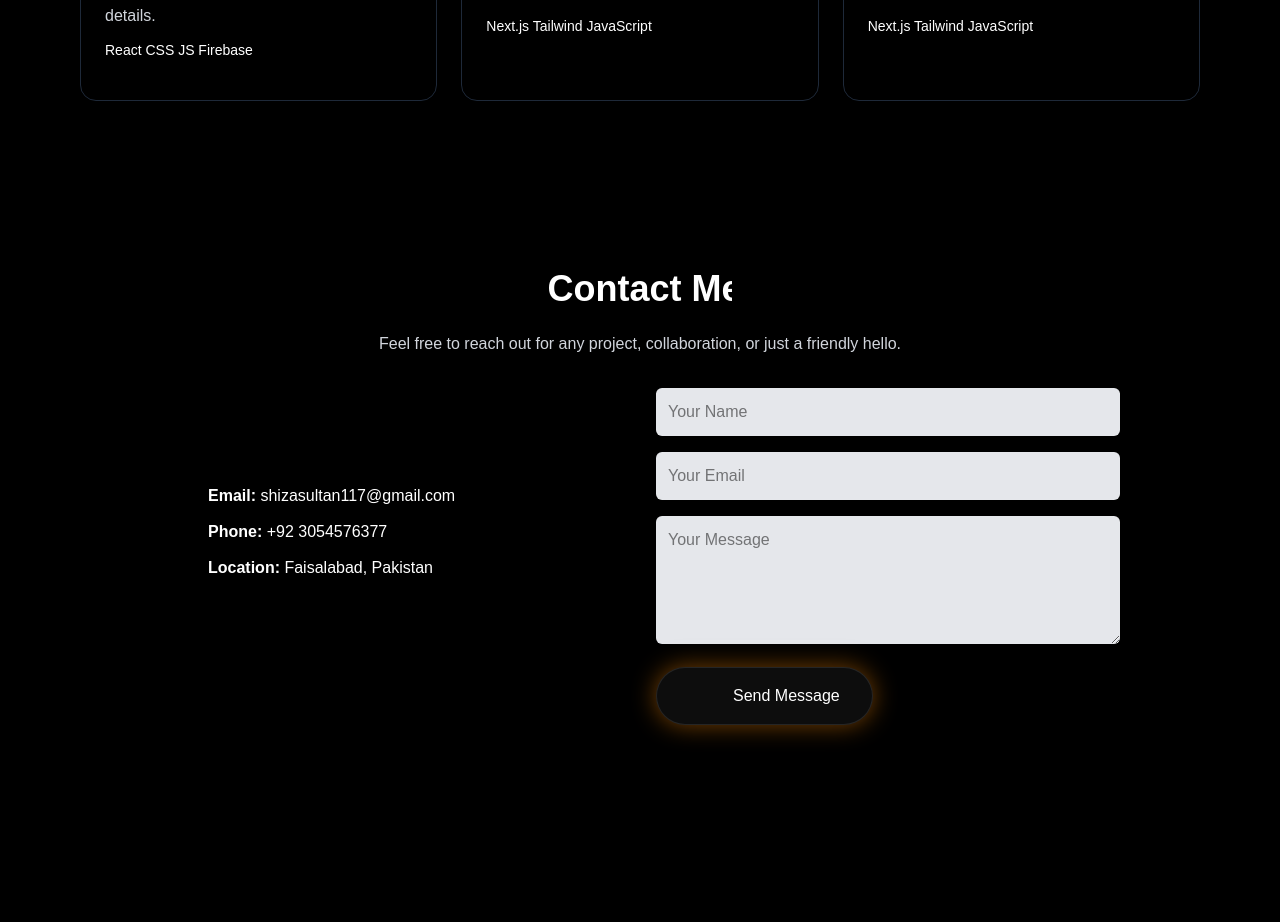
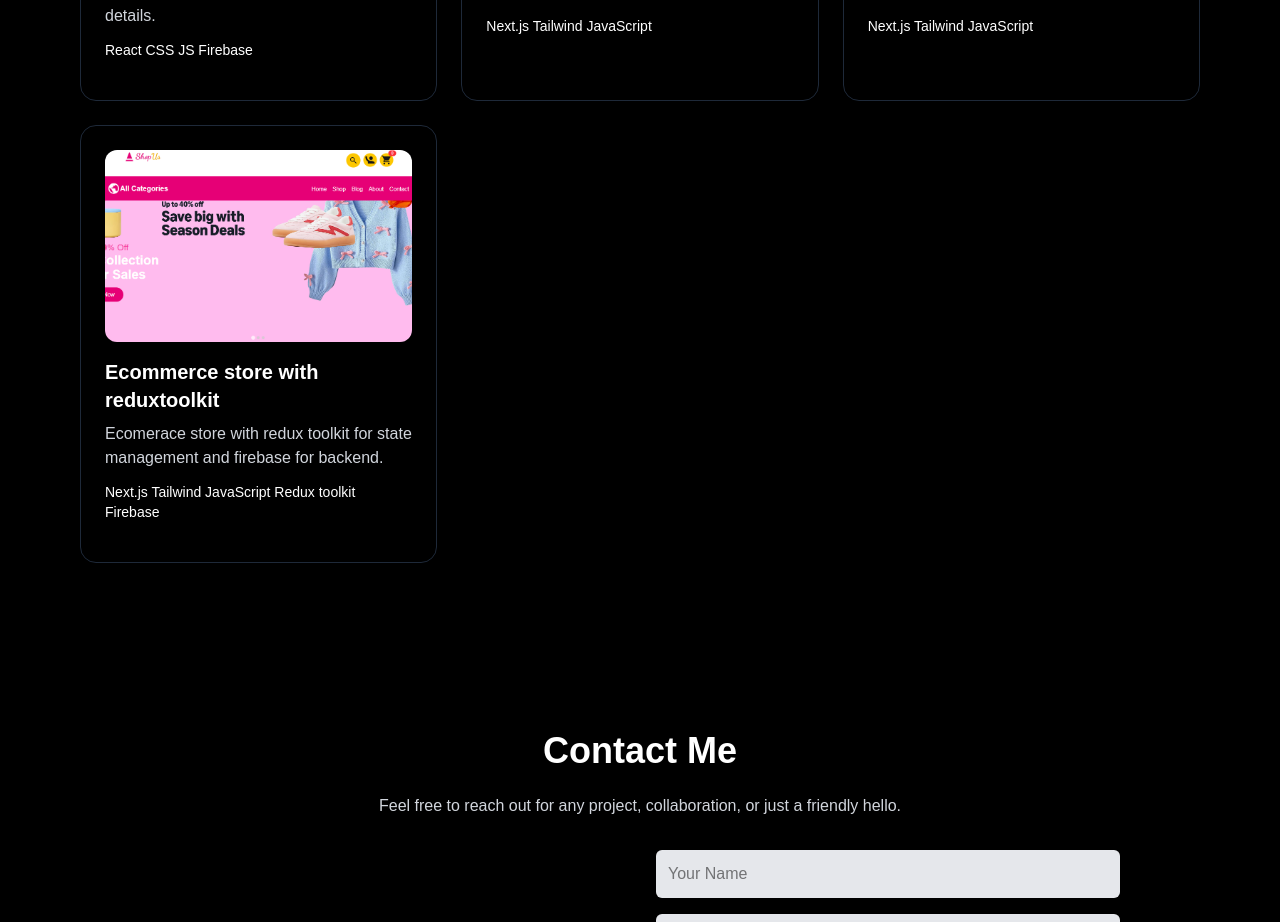
Before and after one commit to shiza123-me/portfolio-next, a Next.js app: page / in a window 1280 px wide. Shown: the part 4180-5102 px from the top of the page. Built offline with nearby package versions, Linux system fonts and the light colour scheme; some icons are missing.

Commit message:
Add a new project

```diff
--- a/src/app/components/Work.jsx
+++ b/src/app/components/Work.jsx
@@ -68,6 +68,13 @@ export default function Work() {
       link: "https://crud-app-blush-nine.vercel.app/",
       img: "/crudapp.jpeg",
     },
+     {
+      title: "Ecommerce store with reduxtoolkit",
+      desc: "Ecomerace store with redux toolkit for state management and firebase for backend.",
+      tech: "Next.js  Tailwind  JavaScript Redux toolkit Firebase",
+      link: "https://redux-ecomerace-project.vercel.app/",
+      img: "/redux.jpeg",
+    },
   ];
 
   return (
```
Also changed, not shown: public/redux.jpeg (added).
